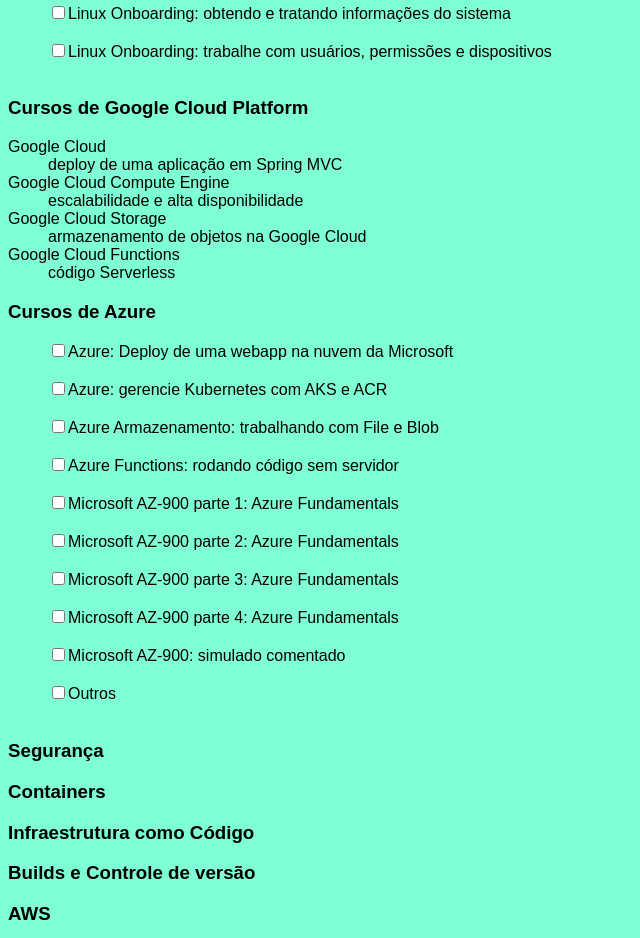
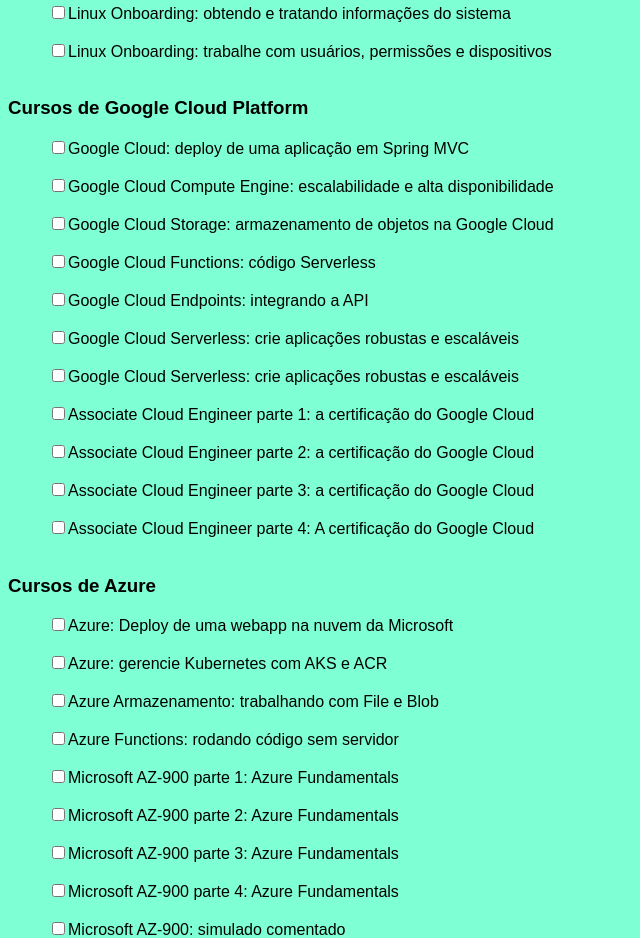
Before and after one commit to EzequielFarias89/GIT-CursoAlura, a plain HTML site: page index.html in a window 1280 px wide. Shown: the part 840-1778 px from the top of the page, without its empty margins (0-640 px from the left). Drawn offline with Linux system fonts and the light colour scheme.

Commit message:
Inclusão dos cursos de Google Cloud e caixa checkbox

```diff
--- a/index.html
+++ b/index.html
@@ -41,20 +41,23 @@
 
 
 	<h3>Cursos de Google Cloud Platform</h3>
-		<dl>
-			<dt>Google Cloud</dt>
-				<dd>deploy de uma aplicação em Spring MVC</dd>
-			<dt>Google Cloud Compute Engine</dt>
-                                <dd>escalabilidade e alta disponibilidade</dd>
-			<dt>Google Cloud Storage</dt>
-                                <dd>armazenamento de objetos na Google Cloud</dd>
-			<dt>Google Cloud Functions</dt>
-                                <dd>código Serverless</dd>
+
+	<dd><input type="checkbox" name="Google Cloud" value="Cloud">Google Cloud: deploy de uma aplicação em Spring MVC </input></dd><br>
+	<dd><input type="checkbox" name="Google Cloud" value="Cloud">Google Cloud Compute Engine: escalabilidade e alta disponibilidade </input></dd><br>
+	<dd><input type="checkbox" name="Google Cloud" value="Cloud">Google Cloud Storage: armazenamento de objetos na Google Cloud </input></dd><br>
+	<dd><input type="checkbox" name="Google Cloud" value="Cloud">Google Cloud Functions: código Serverless </input></dd><br>
+	<dd><input type="checkbox" name="Google Cloud" value="Cloud">Google Cloud Endpoints: integrando a API </input></dd><br>
+	<dd><input type="checkbox" name="Google Cloud" value="Cloud">Google Cloud Serverless: crie aplicações robustas e escaláveis </input></dd><br>
+	<dd><input type="checkbox" name="Google Cloud" value="Cloud">Google Cloud Serverless: crie aplicações robustas e escaláveis </input></dd><br>
+	<dd><input type="checkbox" name="Google Cloud" value="Cloud">Associate Cloud Engineer parte 1: a certificação do Google Cloud </input></dd><br>
+	<dd><input type="checkbox" name="Google Cloud" value="Cloud">Associate Cloud Engineer parte 2: a certificação do Google Cloud </input></dd><br>
+	<dd><input type="checkbox" name="Google Cloud" value="Cloud">Associate Cloud Engineer parte 3: a certificação do Google Cloud </input></dd><br>
+	<dd><input type="checkbox" name="Google Cloud" value="Cloud">Associate Cloud Engineer parte 4: A certificação do Google Cloud </input></dd><br>
 
 
-		</dl>
 
 	<h3>Cursos de Azure</h3>
+
 	<dd><input type="checkbox" name="Cursos de Azure" value="Azure">Azure: Deploy de uma webapp na nuvem da Microsoft </input></dd><br>
 	<dd><input type="checkbox" name="Cursos de Azure" value="Azure">Azure: gerencie Kubernetes com AKS e ACR </input></dd><br>
 	<dd><input type="checkbox" name="Cursos de Azure" value="Azure">Azure Armazenamento: trabalhando com File e Blob </input></dd><br>
```
Lines whose indentation alone changed are shown as unchanged.
